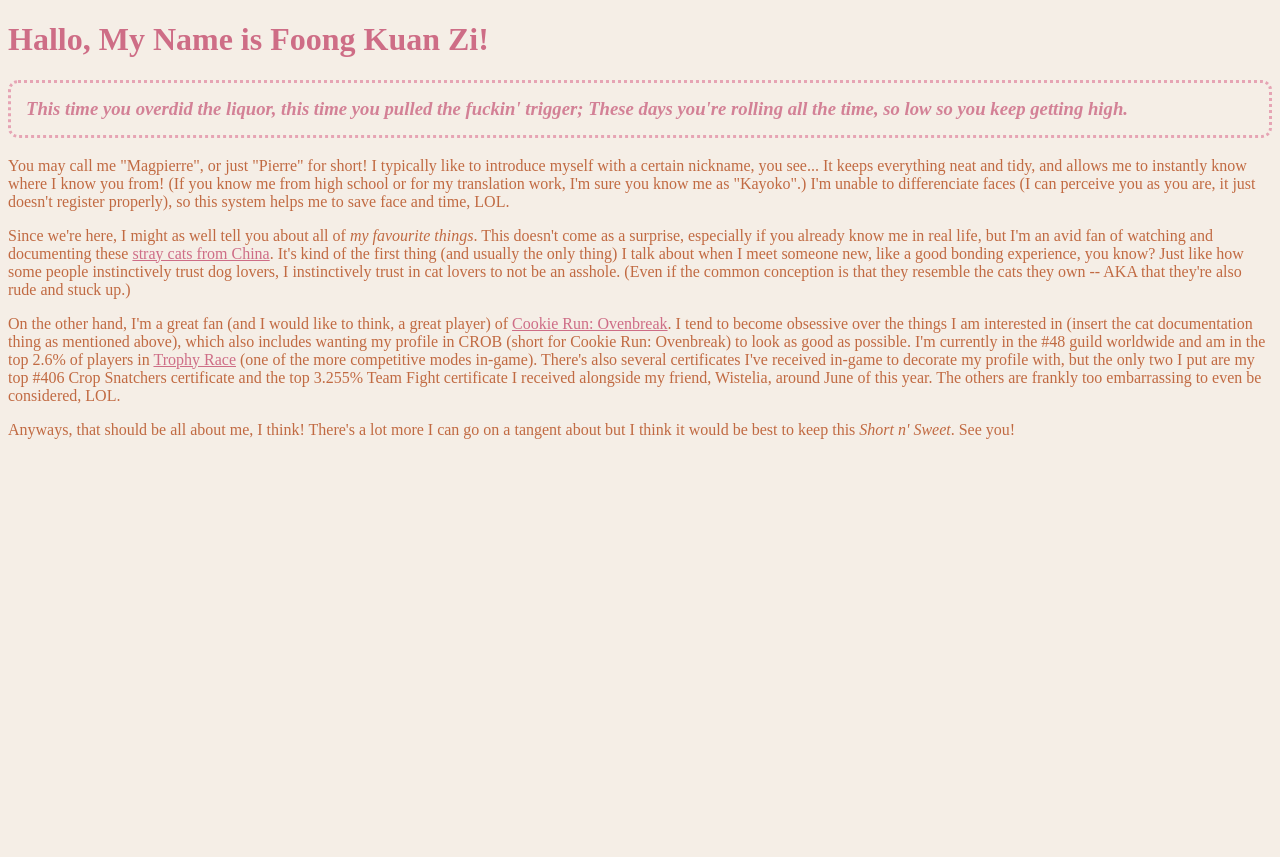
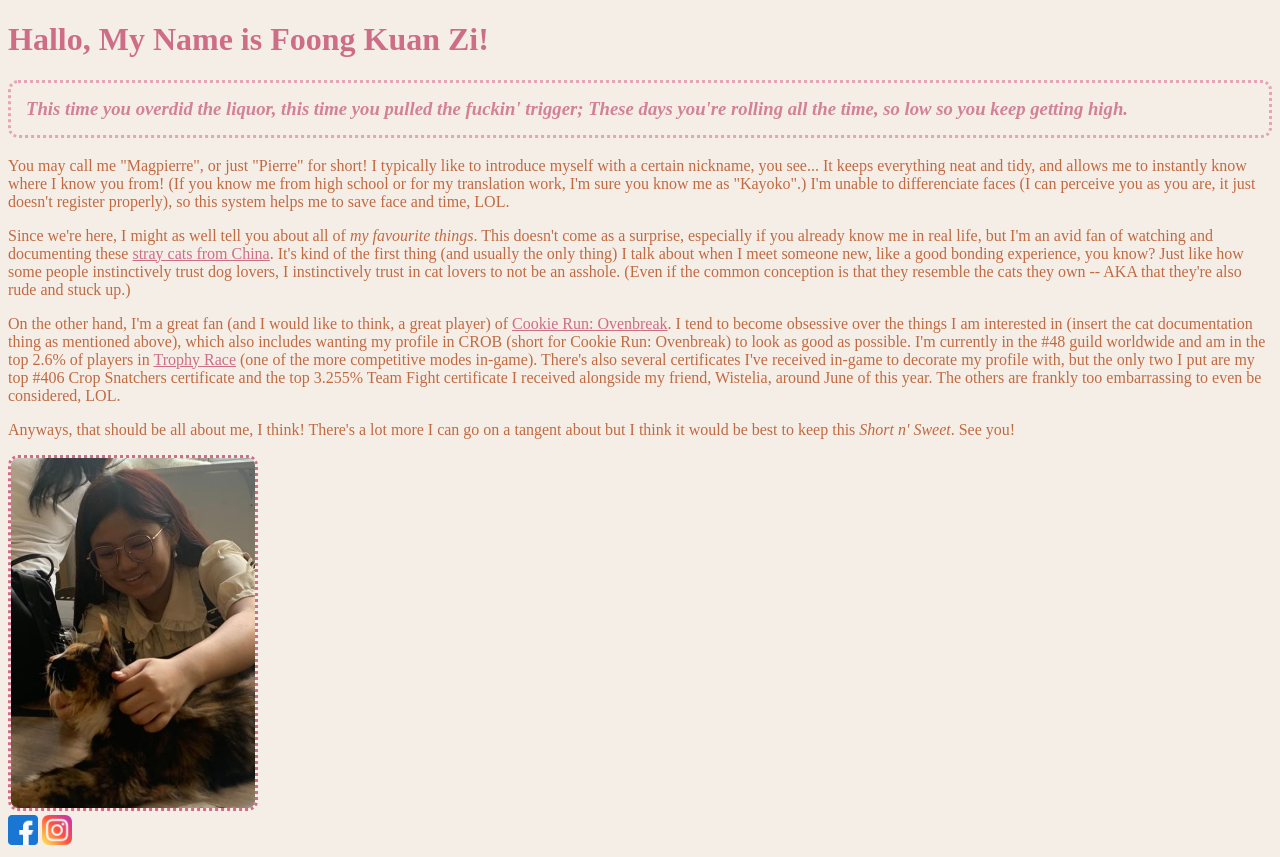
Before and after one commit to FoongKuanZi/FoongKuanZi.github.io, a plain HTML site: page week3/exe2.html in a window 1280 px wide. Before the commit the page ends 800 px from the top, so only its background shows below. Drawn offline with Linux system fonts and the light colour scheme.

Commit message:
added profile photo, icons that link to their respective social media homepage

```diff
--- a/week3/exe2.html
+++ b/week3/exe2.html
@@ -26,6 +26,11 @@
 
         a.link {
             color: #ce6d86;
+        }
+
+        img.photo {
+            border: 3px dotted #ce6d86;
+            border-radius: 10px;
         }
     </style>
 </head>
@@ -68,6 +73,10 @@
         Anyways, that should be all about me, I think! There's a lot more I can go on a tangent about but I think it
         would be best to keep this <i>Short n' Sweet</i>. See you!
     </p>
+    <img src="images/profilephoto.jpeg" alt="My Profile Photo!" height="350" class="photo">
+    <br>
+    <a href="https://facebook.com"><img src="images/facebook.png" alt="facebook" width="30"></a>
+    <a href="https://instagram.com"><img src="images/instagram.png" alt="instagram" width="30"></a>
 </body>
 
 </html>
```
Also changed, not shown: week3/images/profilephoto.jpeg (added).
